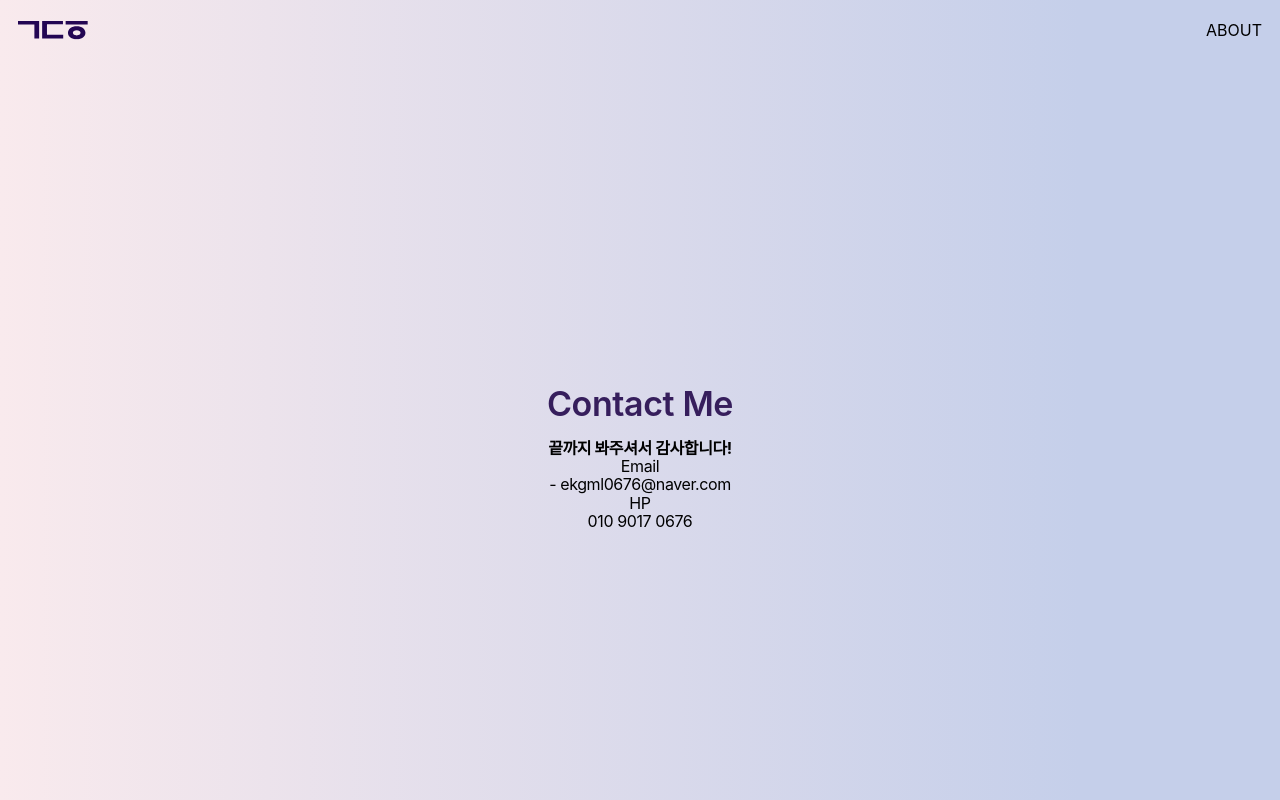
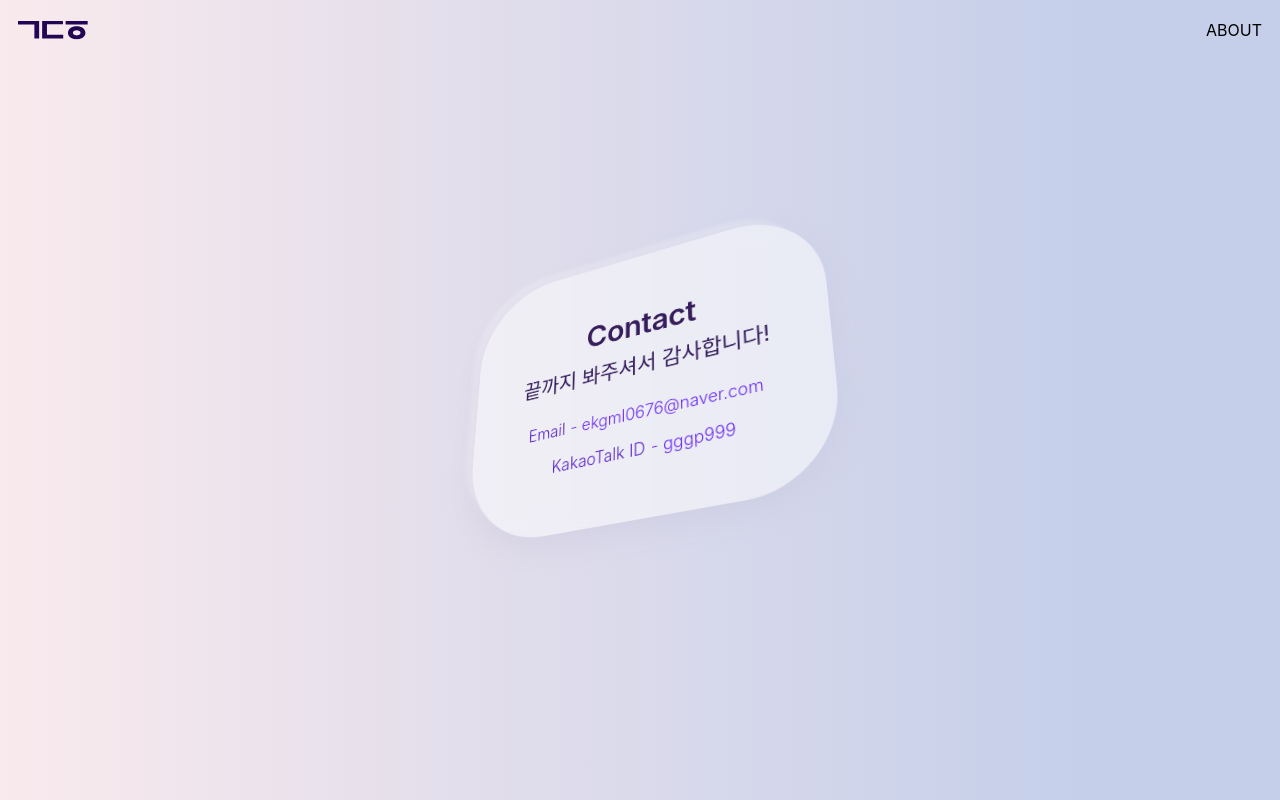
Before and after one commit to godahui/portfolio-pjt, a React (Create React App) app in the folder my-portfolio/: page /contact in a window 1280 px wide. Built offline with nearby package versions, Linux system fonts and the light colour scheme.

Commit message:
contact - clipboard copy 기능추가

```diff
--- a/my-portfolio/package.json
+++ b/my-portfolio/package.json
@@ -11,6 +11,7 @@
     "@types/node": "^16.7.13",
     "@types/react": "^18.0.0",
     "@types/react-dom": "^18.0.0",
+    "@types/react-icons": "^3.0.0",
     "@types/react-redux": "^7.1.24",
     "@types/react-router-dom": "^5.3.3",
     "@types/redux-logger": "^3.0.9",
--- a/my-portfolio/src/components/Contact.tsx
+++ b/my-portfolio/src/components/Contact.tsx
@@ -1,21 +1,82 @@
-import { motion } from "framer-motion";
-import { Link } from "react-router-dom";
+import { motion, useMotionValue, useTransform } from "framer-motion";
+import React from "react";
+import { BiCopy } from "react-icons/bi";
 import styled from "styled-components";
 
 export const Contact = () => {
+  const x = useMotionValue(200);
+  const y = useMotionValue(200);
+
+  const rotateX = useTransform(y, [0, 1000], [45, -45]);
+  const rotateY = useTransform(x, [0, 1000], [-45, 45]);
+
+  const handleMouse = (e: React.MouseEvent) => {
+    const rect = e.currentTarget.getBoundingClientRect();
+
+    x.set(e.clientX - rect.left);
+    y.set(e.clientY - rect.top);
+  };
+
+  const doCopy = (text: string) => {
+    // 흐름 1.
+    if (!document.queryCommandSupported("copy")) {
+      return alert("복사하기가 지원되지 않는 브라우저입니다.");
+    }
+
+    // 흐름 2.
+    const textarea = document.createElement("textarea");
+    textarea.value = text;
+    textarea.style.top = "0";
+    textarea.style.left = "0";
+    textarea.style.position = "fixed";
+
+    // 흐름 3.
+    document.body.appendChild(textarea);
+    // focus() -> 사파리 브라우저 서포팅
+    textarea.focus();
+    // select() -> 사용자가 입력한 내용을 영역을 설정할 때 필요
+    textarea.select();
+    // 흐름 4.
+    document.execCommand("copy");
+    // 흐름 5.
+    document.body.removeChild(textarea);
+    alert("클립보드에 복사되었습니다.");
+  };
+
   return (
-    <RootWrap>
-      <ContactWrap>
-        <h3>Contact Me</h3>
+    <RootWrap
+      initial={{ translateY: -200 }}
+      animate={{ translateY: 0 }}
+      exit={{ translateY: 0 }}
+      transition={{ type: "spring", stiffness: 100 }}
+      style={{
+        perspective: 1000,
+      }}
+      onMouseMove={handleMouse}
+    >
+      <ContactWrap
+        style={{
+          rotateX: rotateX,
+          rotateY: rotateY,
+        }}
+      >
+        <div>
+          <h3>Contact</h3>
           <strong>끝까지 봐주셔서 감사합니다!</strong>
-        <hgroup>
-          <h4>Email</h4>
+          <button
+            title="Email copy"
+            onClick={() => doCopy("ekgml0676@naver.com")}
+          >
+            <span>Email</span>
             <p>- ekgml0676@naver.com</p>
-        </hgroup>
-        <hgroup>
-          <h4>HP</h4>
-          <p>010 9017 0676</p>
-        </hgroup>
+            <BiCopy />
+          </button>
+          <button title="KakaoTalk ID copy" onClick={() => doCopy("gggp999")}>
+            <span>KakaoTalk ID</span>
+            <p>- gggp999</p>
+            <BiCopy />
+          </button>
+        </div>
       </ContactWrap>
     </RootWrap>
   );
@@ -23,22 +84,37 @@ export const Contact = () => {
 
 const RootWrap = styled(motion.div)`
   width: 100%;
-  height: 100vh;
+  height: 100%;
   display: flex;
   justify-content: center;
   align-items: center;
-  overflow: hidden auto;
+  overflow: hidden;
 `;
 
-const ContactWrap = styled.section`
+const ContactWrap = styled(motion.section)`
   width: 100%;
   max-width: 1024px;
   display: flex;
   flex: 1 1 auto;
   flex-flow: column nowrap;
+  align-items: center;
+  justify-content: center;
+
+  > div {
+    display: flex;
+    flex: 1 1 auto;
+    flex-flow: column nowrap;
     text-align: center;
-
-  margin-top: 100px;
+    align-items: center;
+    justify-content: center;
+    width: 400px;
+    height: 300px;
+    background: rgba(255, 255, 255, 0.5);
+    box-shadow: -10px -10px 5px rgba(255, 255, 255, 0.2),
+      -2px 10px 30px rgba(191, 187, 210, 0.32);
+    backdrop-filter: blur(16px);
+    border-radius: 93px;
+    margin-bottom: 48px;
 
     > h3 {
       color: #361e5c;
@@ -48,6 +124,54 @@ const ContactWrap = styled.section`
       max-width: 100%;
     }
 
+    > strong {
+      color: #361e5c;
+      font-weight: 400;
+      font-size: 24px;
+      margin-bottom: 20px;
+    }
+
+    > button {
+      display: flex;
+      flex-flow: row nowrap;
+      justify-content: center;
+      align-items: center;
+      padding: 10px 15px;
+      border-radius: 50px;
+      cursor: pointer;
+      transition: all 0.3s;
+
+      &:hover {
+        background-color: #ebe0f0;
+        > svg {
+          display: inline-block;
+        }
+      }
+      &:active {
+        background-color: #dfd3e4;
+        > svg {
+          fill: #6b2bf2;
+        }
+      }
+      > span {
+        margin-right: 6px;
+        font-weight: 300;
+        font-size: 18px;
+        color: #5824c8;
+      }
+      > p {
+        font-weight: 300;
+        font-size: 18px;
+        color: #6b2bf2;
+      }
+      > svg {
+        margin-left: 5px;
+        fill: #918c9a;
+        display: none;
+      }
+    }
+  }
+
   @media screen and (max-width: 1024px) {
     max-width: 100%;
     padding: 0 18px;
```
Also changed, not shown: 1 other file (tests, documents, lock files or other folders). Lines whose indentation alone changed are shown as unchanged.
